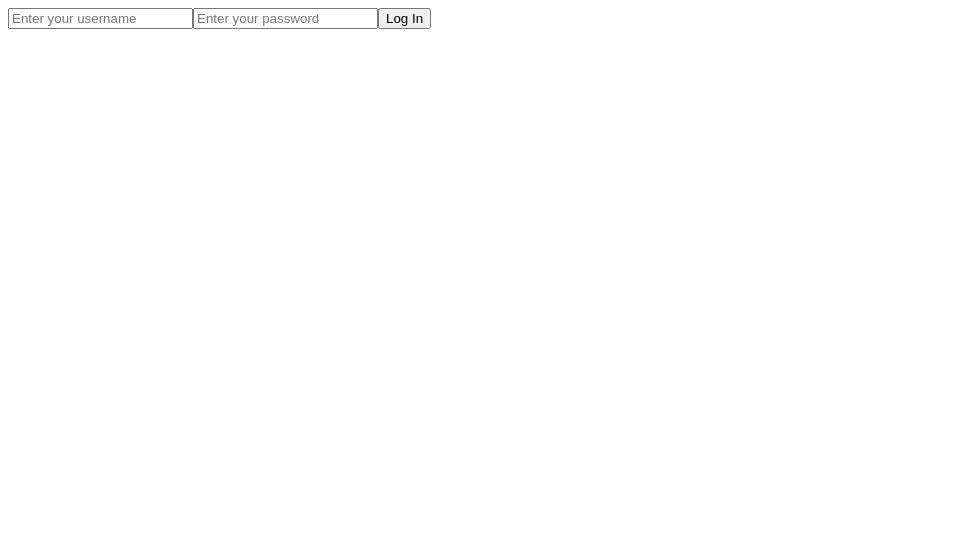
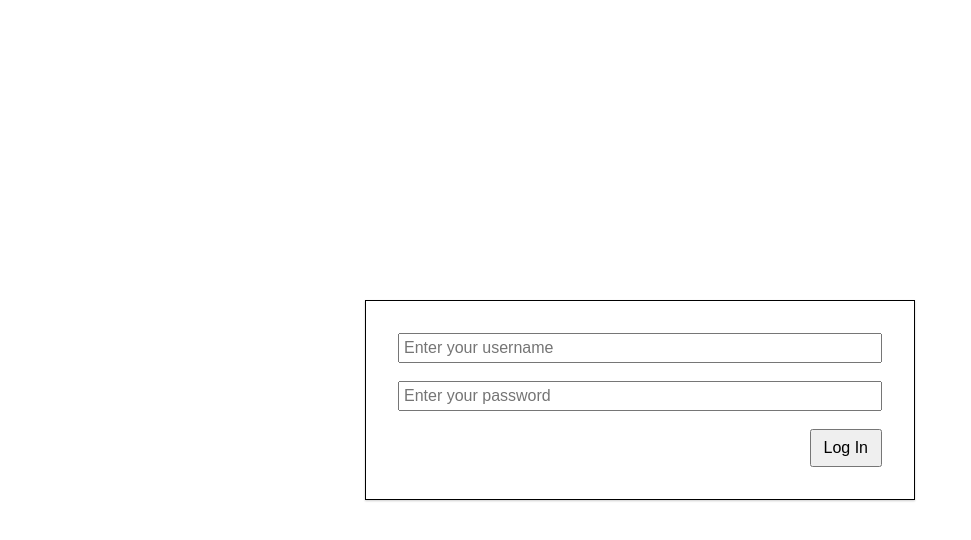
Before and after one commit to cellbesmanos/netzwelt-practical, a React (Vite) app: page /Account/Login in a window 1280 px wide. Shown: the top 540 px of the page, without its empty margins (0-971 px from the left). Built offline with nearby package versions, Linux system fonts and the light colour scheme.

Commit message:
Feat: Add styles to Login page

```diff
--- /dev/null
+++ b/src/App.css
@@ -0,0 +1,12 @@
+*,
+*::before,
+*::after {
+  margin: 0;
+  padding: 0;
+  box-sizing: border-box;
+}
+
+body {
+  position: relative;
+  min-height: 100vh;
+}
--- a/src/App.jsx
+++ b/src/App.jsx
@@ -5,6 +5,8 @@ import Home from "./pages/home";
 import Login from "./pages/login";
 import ProtectedRoute from "./components/ProtectedRoute";
 import AuthenticationProvider from "./providers/AuthenticationProvider";
+
+import "./App.css";
 
 export default function App() {
   return (
--- /dev/null
+++ b/src/pages/Login.css
@@ -0,0 +1,49 @@
+.Login {
+  min-width: 311px;
+
+  position: absolute;
+  top: 50%;
+  left: 50%;
+  transform: translate(-50%, -50%);
+}
+
+@media screen and (min-width: 36em) {
+  .Login {
+    min-width: 550px;
+  }
+}
+
+.Login__form {
+  display: flex;
+  flex-direction: column;
+  gap: 18px;
+  padding: 32px;
+
+  border: 1px solid black;
+  box-shadow: 0 1px 2px rgba(0, 0, 0, 0.2);
+}
+
+.Login_error {
+  background-color: rgba(240, 137, 137, 0.952);
+
+  text-align: center;
+  padding: 16px 8px;
+}
+
+.Login__input {
+  display: block;
+}
+
+.Login__input > input {
+  width: 100%;
+  font-size: 16px;
+  padding: 4px;
+}
+
+.Login__submit {
+  display: block;
+  align-self: flex-end;
+  padding: 8px 12px;
+  font-size: 16px;
+  cursor: pointer;
+}
--- a/src/pages/Login.jsx
+++ b/src/pages/Login.jsx
@@ -1,7 +1,10 @@
 import React, { useContext, useEffect, useState } from "react";
 import { useNavigate } from "react-router-dom";
+
 import { authenticationContext } from "../providers/AuthenticationProvider";
 import loginUser from "../services/loginUser";
+
+import "./Login.css";
 
 export default function Login() {
   const [user, setUser] = useContext(authenticationContext);
@@ -33,11 +36,11 @@ export default function Login() {
   }
 
   return (
-    <div>
-      {error ? <div>{error}</div> : null}
+    <div className="Login">
+      <form className="Login__form" onSubmit={handleSubmit}>
+        {error ? <div className="Login_error">{error}</div> : null}
 
-      <form onSubmit={handleSubmit}>
-        <label htmlFor="username">
+        <label className="Login__input" htmlFor="username">
           <input
             id="username"
             type="text"
@@ -48,7 +51,7 @@ export default function Login() {
           />
         </label>
 
-        <label htmlFor="password">
+        <label className="Login__input" htmlFor="password">
           <input
             id="password"
             type="text"
@@ -59,7 +62,9 @@ export default function Login() {
           />
         </label>
 
-        <button type="submit">Log In</button>
+        <button className="Login__submit" type="submit">
+          Log In
+        </button>
       </form>
     </div>
   );
```
